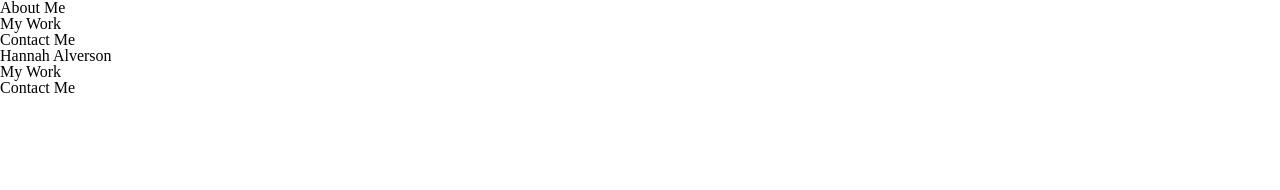
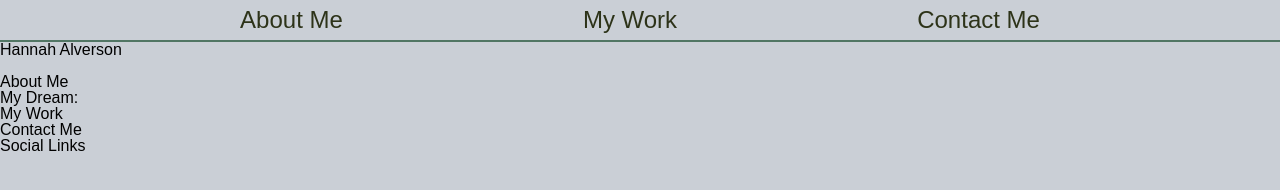
Before and after one commit to alverson98/hannah-portfolio, a plain HTML site: page index.html in a window 1280 px wide. Drawn offline with Linux system fonts and the light colour scheme.

Commit message:
added nav bar function & minimal style, created webpage color pallete, added missing headings in html

```diff
--- a/assets/css/style.css
+++ b/assets/css/style.css
@@ -1,9 +1,33 @@
 * {
+  box-sizing: border-box;
+  background-color: var(--grey);
+}
 
+:root {
+ --grey: #cacfd6;
+ --light-grey: #d6e5e3;
+ --light-green: #9fd8cb;
+ --green: #517664;
+ --dark-green: #2d3319;
 }
 
 body {
+  font-size: 16px;
+  font-family: Arial, Helvetica, sans-serif;
+}
 
+.nav-bar {
+  display: flex;
+  flex-direction: row;
+  justify-content: space-evenly;
+  padding: 8px 0 8px 0;
+  font-size: 150%;
+  border-bottom: 2px solid var(--green);
+}
+
+a {
+    text-decoration: none;
+    color: var(--dark-green);
 }
 
 /* style nav bar so options are horizontal at top */
--- a/index.html
+++ b/index.html
@@ -11,35 +11,41 @@
 <body>
 <!-- ## NAVIGATION BAR ## -->
    <nav>
-    <ul>
-        <li>About Me</li>
-        <li>My Work</li>
-        <li>Contact Me</li>
+    <ul class="nav-bar">
+        <li><a href="#about-me">About Me</a></li>
+        <li><a href="#my-work">My Work</a></li>
+        <li><a href="#contact-me">Contact Me</a></li>
     </ul>
    </nav>
    <!-- ## MAIN CONTENT ## -->
    <main>
     <!-- ## ABOUT ME SECTION ## -->
-        <section>
+        <section id="about-me">
             <!-- Include: heading, recent pic of me, about me paragraph -->
             <h1>Hannah Alverson</h1>
+            <figure>
+                <img src="" alt="">
+            </figure>
+            <h2>About Me</h2>
             <!-- ## LIFE DREAM ## aside (on right of about me)-->
             <aside>
+                <h3>My Dream:</h3>
                 <!-- Include: heading & bullet list -->
             </aside>
         </section>
     <!-- ## MY WORK SECTION ## -->
-        <section>
-            <h1>My Work</h1>
+        <section id="my-work">
+            <h2>My Work</h2>
             <!-- Include: 3 projects w/ the first being the largest -->
             <!-- Have the pictures be links to the projects -->
         </section>
     <!-- ## CONTACT ME SECTION ## -->
-        <section>
+        <section id="contact-me">
             <!-- Include: first name, last name, email form -->
             <h2>Contact Me</h2>
             <!-- ## SOCIAL MEDIA LINKS ## aside (on left of contact me) -->
             <aside>
+                <h3>Social Links</h3>
                 <!-- Include: linkedin, github, & emails (as icons) -->
             </aside>
         </section>
```
